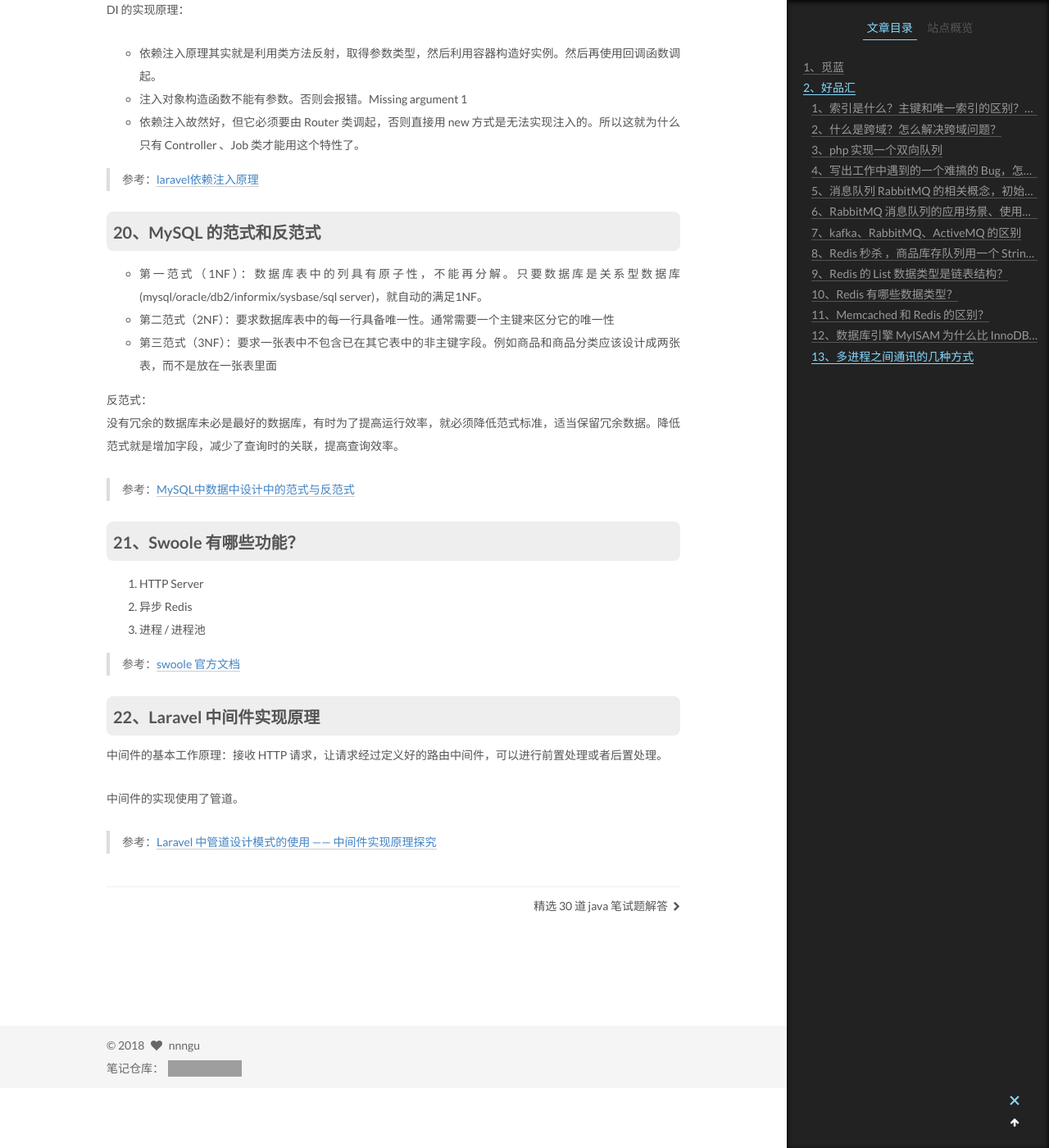
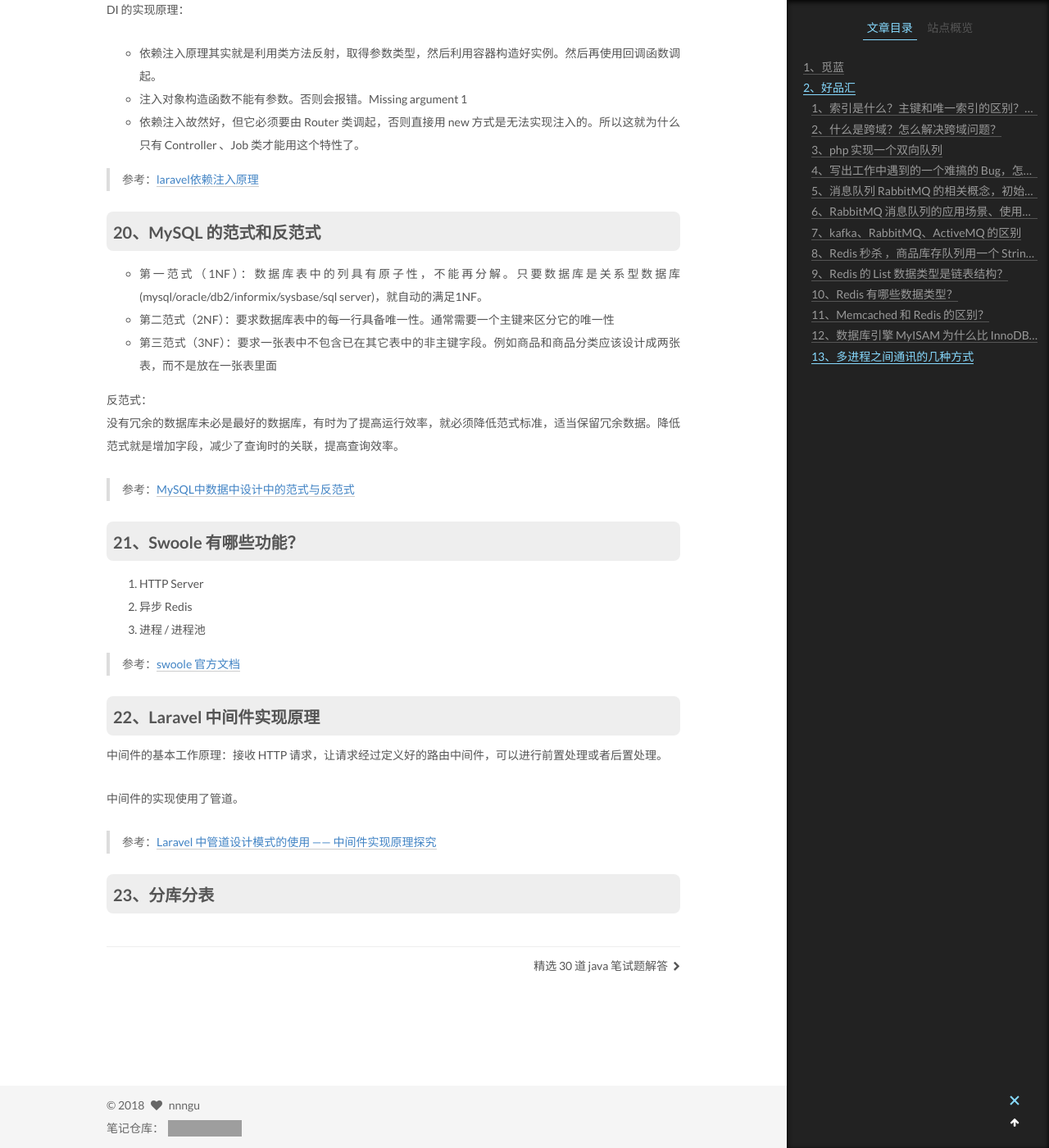
Before and after one commit to nnngu/LearningNotes, a Jekyll site: the page built from _posts/2018-06-05-PHP 面试题收集.md, in a window 1280 px wide and 1400 px high, scrolled down 12429 px. Shown: the whole window at 82% size. Built offline with Jekyll 4.4.1, drawn with Linux system fonts in a browser that asks for light colours; grey boxes are pictures that could not be loaded.

Commit message:
修改文件: _posts/2018-06-05-PHP 面试题收集.md

```diff
--- a/_posts/2018-06-05-PHP 面试题收集.md
+++ b/_posts/2018-06-05-PHP 面试题收集.md
@@ -468,3 +468,5 @@ DI 的实现原理：
 中间件的实现使用了管道。
 
 >参考：[Laravel 中管道设计模式的使用 —— 中间件实现原理探究](http://laravelacademy.org/post/3088.html)
+
+### 23、分库分表
```
